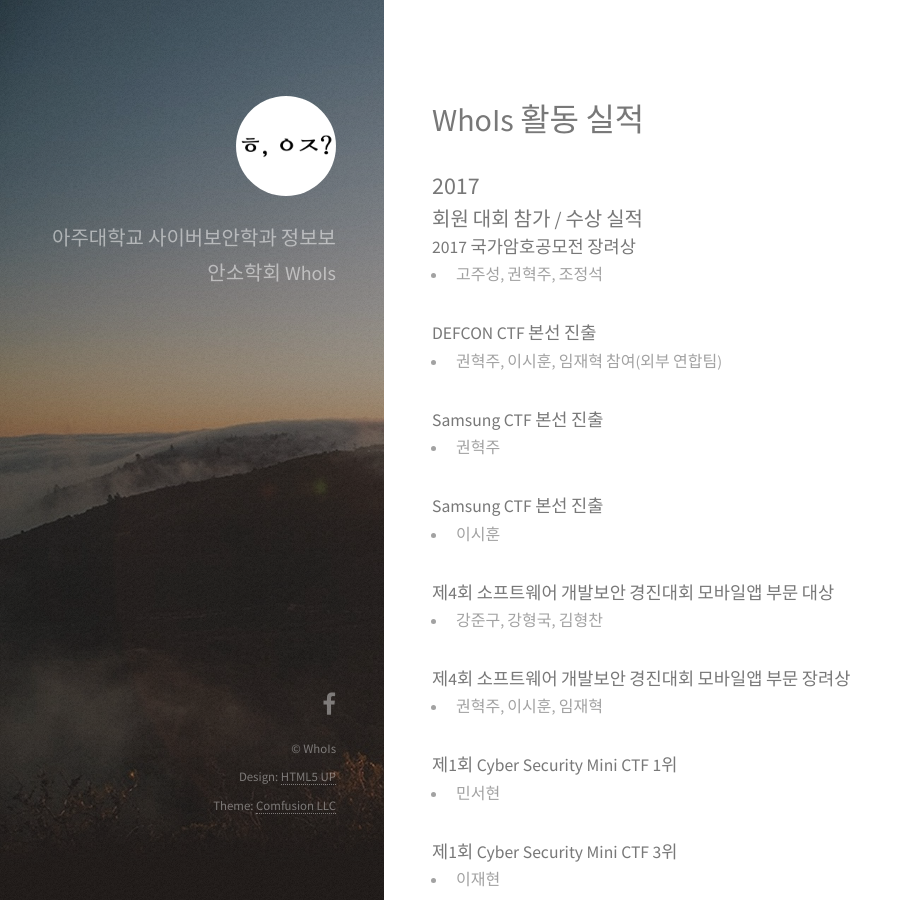
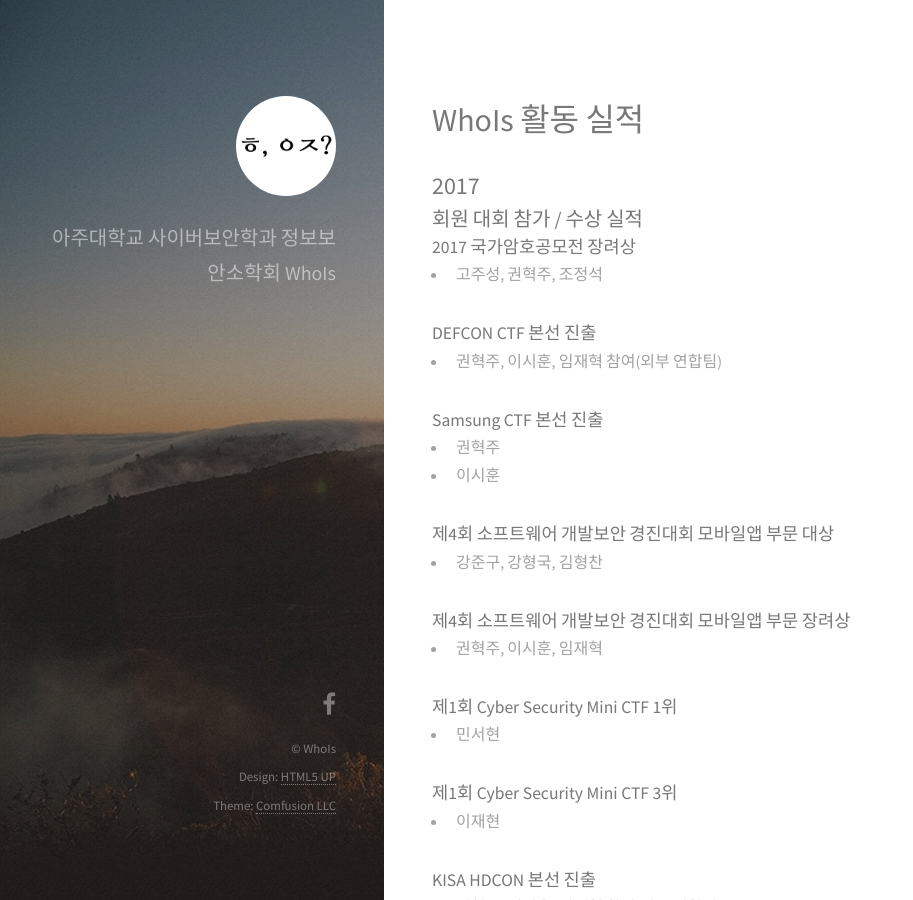
Before and after one commit to ajou-whois/ajou-whois.github.io, a Jekyll site: the page built from achievement.md, in a window 1280 px wide and 900 px high. Shown: the whole window, without its empty margins (0-913 px from the left). Built offline with Jekyll 4.4.1, drawn with Linux system fonts in a browser that asks for light colours; nearby versions of some CDN libraries.

Commit message:
Update achievement

```diff
--- a/achievement.md
+++ b/achievement.md
@@ -21,9 +21,6 @@ permalink: /achievement/
 #### Samsung CTF 본선 진출
 
 * 권혁주
-
-#### Samsung CTF 본선 진출
-
 * 이시훈
 
 #### 제4회 소프트웨어 개발보안 경진대회 모바일앱 부문 대상
```
